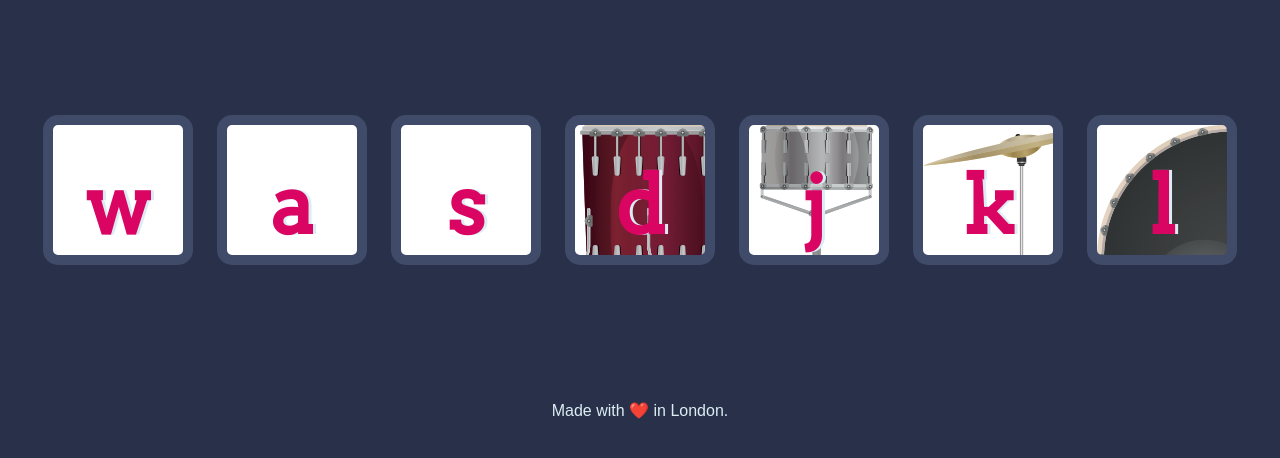
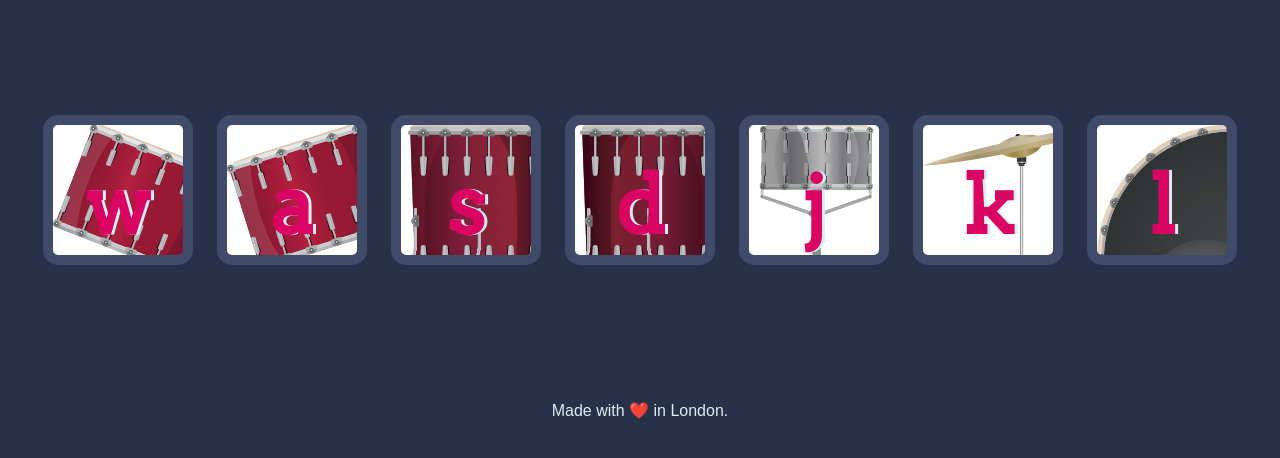
Before and after one commit to Futuretech17/Drumkit-webpage, a plain HTML site: page index.html in a window 1280 px wide. Shown: the part 174-632 px from the top of the page. Drawn offline with Linux system fonts and the light colour scheme; files whose address does not match are found by name.

Commit message:
Update styles.css

```diff
--- a/styles.css
+++ b/styles.css
@@ -16,15 +16,15 @@ footer {
 }
 
 .w {
-  background-image: url("images/tom1.png");
+  background-image: url("tom1.png");
 }
 
 .a {
-  background-image: url("images/tom2.png");
+  background-image: url("tom2.png");
 }
 
 .s {
-  background-image: url("images/tom3.png");
+  background-image: url("tom3.png");
 }
 
 .d {
```
